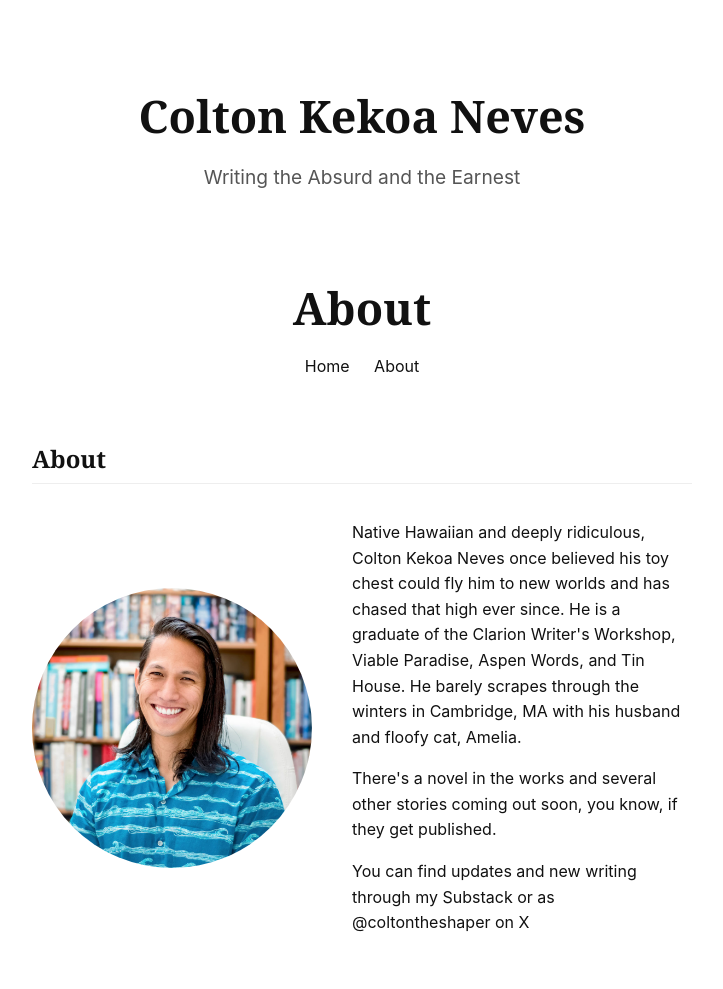
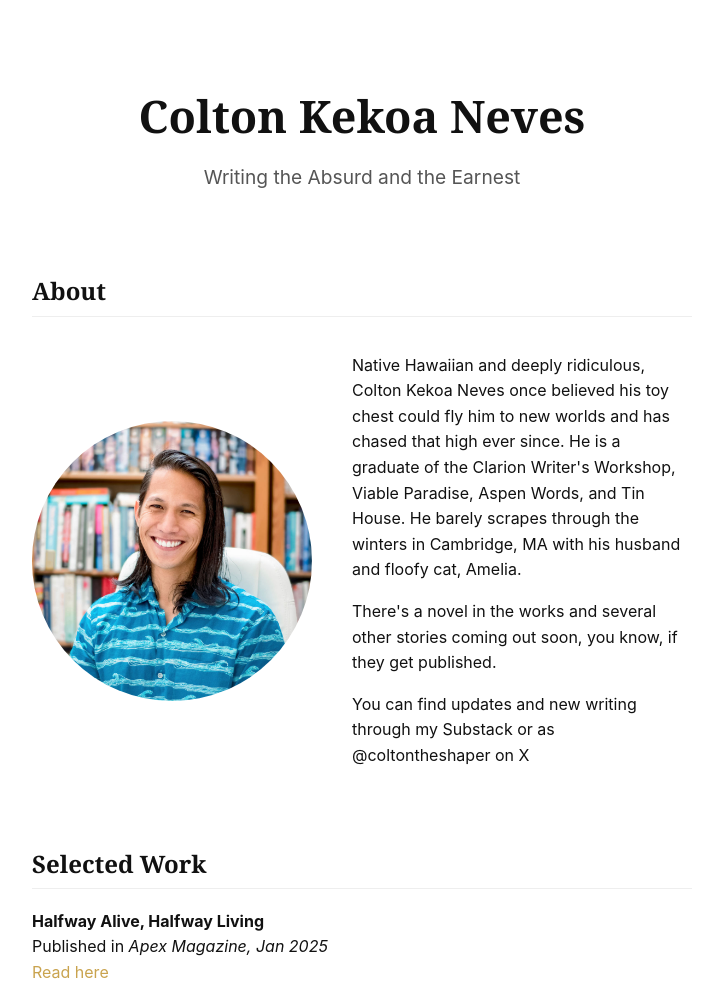
Before and after one commit to coltonkekoaneves/coltonkekoaneves.github.io, a plain HTML site: page index.html in a window 1280 px wide. Shown: the top 989 px of the page, without its empty margins (278-1001 px from the left). Drawn offline with Linux system fonts and the light colour scheme.

Commit message:
Update index.html

```diff
--- a/index.html
+++ b/index.html
@@ -103,12 +103,7 @@
     <div class="tagline">Writing the Absurd and the Earnest</div>
 
     <div class="container">
-    <h1>About</h1>
 
-    <nav>
-      <a href="/">Home</a>
-      <a href="/about.html">About</a>
-    </nav>
 
     <div class="section about-section">
       <h2>About</h2>
```
